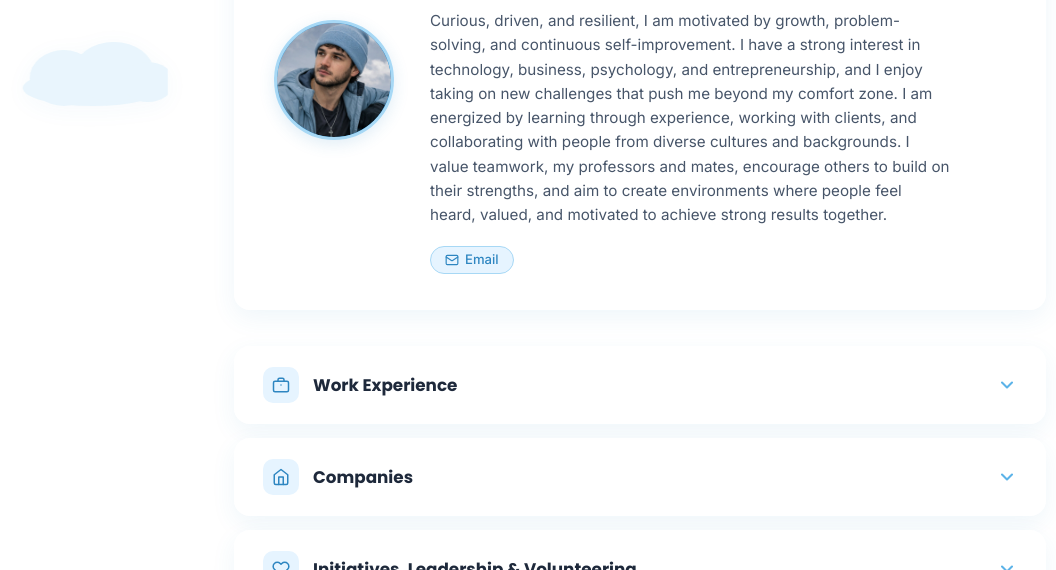
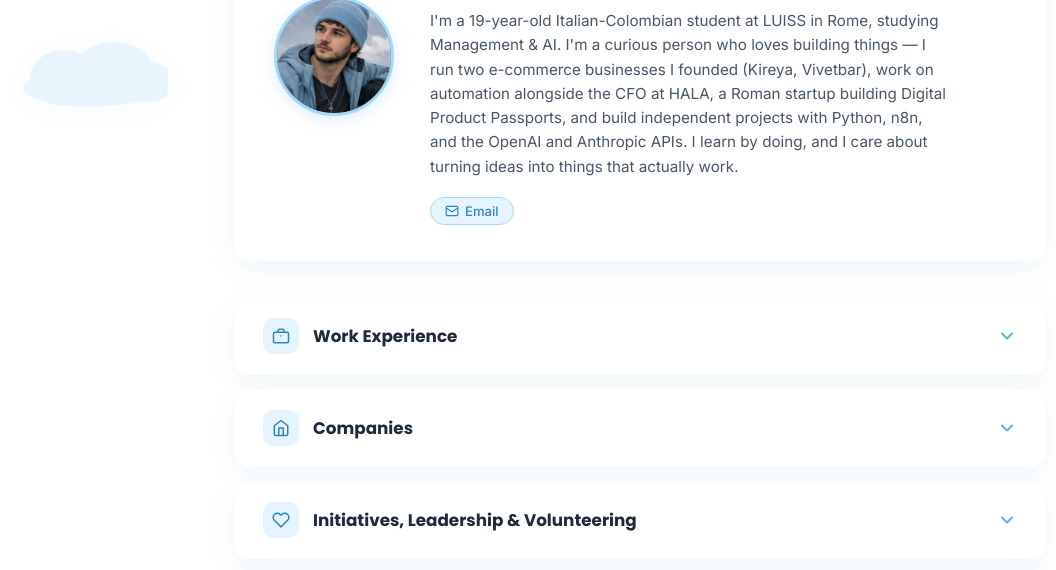
Before and after one commit to mcagnuccivasquez/matteo-cagnucci-portfolio, a plain HTML site: page index.html in a window 1280 px wide. Both pictures are taken after a click on the button "Want to discover who I am?". Shown: the part 230-800 px from the top of the page, without its empty margins (0-1056 px from the left). Drawn offline with Linux system fonts and the light colour scheme.

Commit message:
Update bio for Y Combinator application

```diff
--- a/index.html
+++ b/index.html
@@ -1001,7 +1001,7 @@ EDUCATION (Section 5)
               <p class="hero-role">Automation &amp; Digital Business Builder</p>
 
               <p class="hero-about">
-                Curious, driven, and resilient, I am motivated by growth, problem-solving, and continuous self-improvement. I have a strong interest in technology, business, psychology, and entrepreneurship, and I enjoy taking on new challenges that push me beyond my comfort zone. I am energized by learning through experience, working with clients, and collaborating with people from diverse cultures and backgrounds. I value teamwork, my professors and mates, encourage others to build on their strengths, and aim to create environments where people feel heard, valued, and motivated to achieve strong results together.
+                I'm a 19-year-old Italian-Colombian student at LUISS in Rome, studying Management &amp; AI. I'm a curious person who loves building things — I run two e-commerce businesses I founded (Kireya, Vivetbar), work on automation alongside the CFO at HALA, a Roman startup building Digital Product Passports, and build independent projects with Python, n8n, and the OpenAI and Anthropic APIs. I learn by doing, and I care about turning ideas into things that actually work.
               </p>
 
               <nav class="social-row" aria-label="Social and contact links">
@@ -1015,7 +1015,6 @@ EDUCATION (Section 5)
                   <svg width="14" height="14" viewBox="0 0 24 24" fill="none" stroke="currentColor" stroke-width="2" stroke-linecap="round" stroke-linejoin="round" aria-hidden="true"><rect x="2" y="4" width="20" height="16" rx="2"/><path d="m22 7-8.97 5.7a1.94 1.94 0 0 1-2.06 0L2 7"/></svg>
                   Email
                 </button>
-
               </nav>
             </div>
           </header>
```
